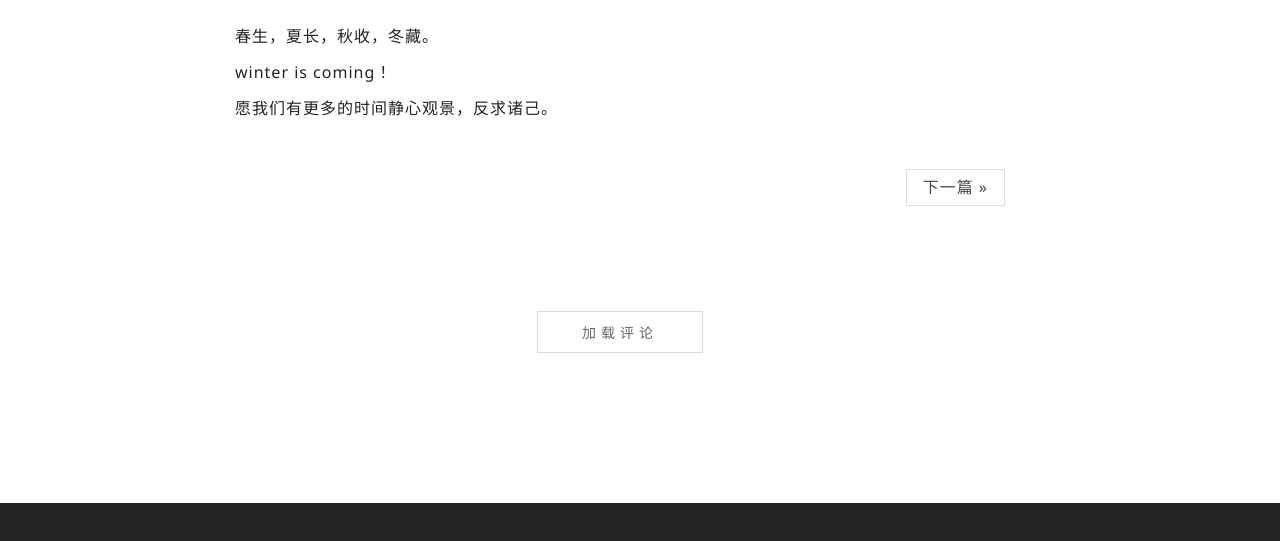
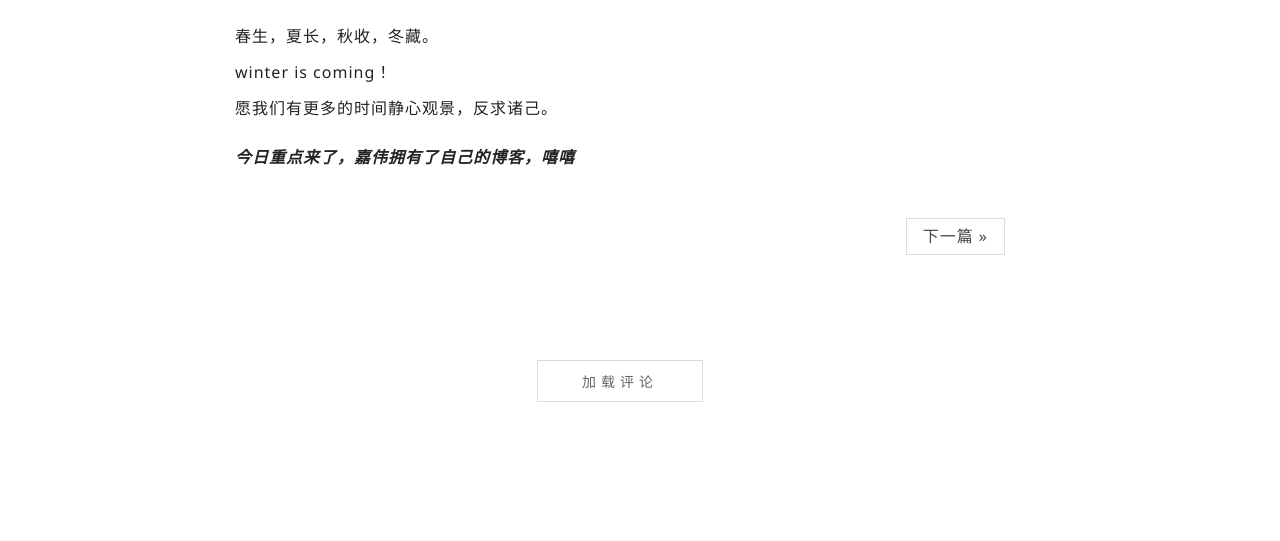
Before and after one commit to Garvey98/Garvey98.github.io, a plain HTML site: page 2018/11/07/Winter-is-coming/index.html in a window 1280 px wide. Shown: the part 3805-4346 px from the top of the page. Drawn offline with Linux system fonts and the light colour scheme.

Commit message:
Site updated: 2018-11-07 20:54:30

```diff
--- a/2018/11/07/Winter-is-coming/index.html
+++ b/2018/11/07/Winter-is-coming/index.html
@@ -214,7 +214,8 @@
 <div align="center"><br><img src="https://i.loli.net/2018/11/07/5be2d95a2ea01.jpg" height="600px" width="800px" alt="少人行"><br></div>
 
 <p>春生，夏长，秋收，冬藏。<br>winter is coming！<br>愿我们有更多的时间静心观景，反求诸己。</p>
-<!-- ![](https://i.loli.net/2018/11/07/5be2d57faaad9.jpg) -->
+<p><strong><em>今日重点来了，嘉伟拥有了自己的博客，嘻嘻</em></strong></p>
+
 
 				</div>
 			</div>
```
